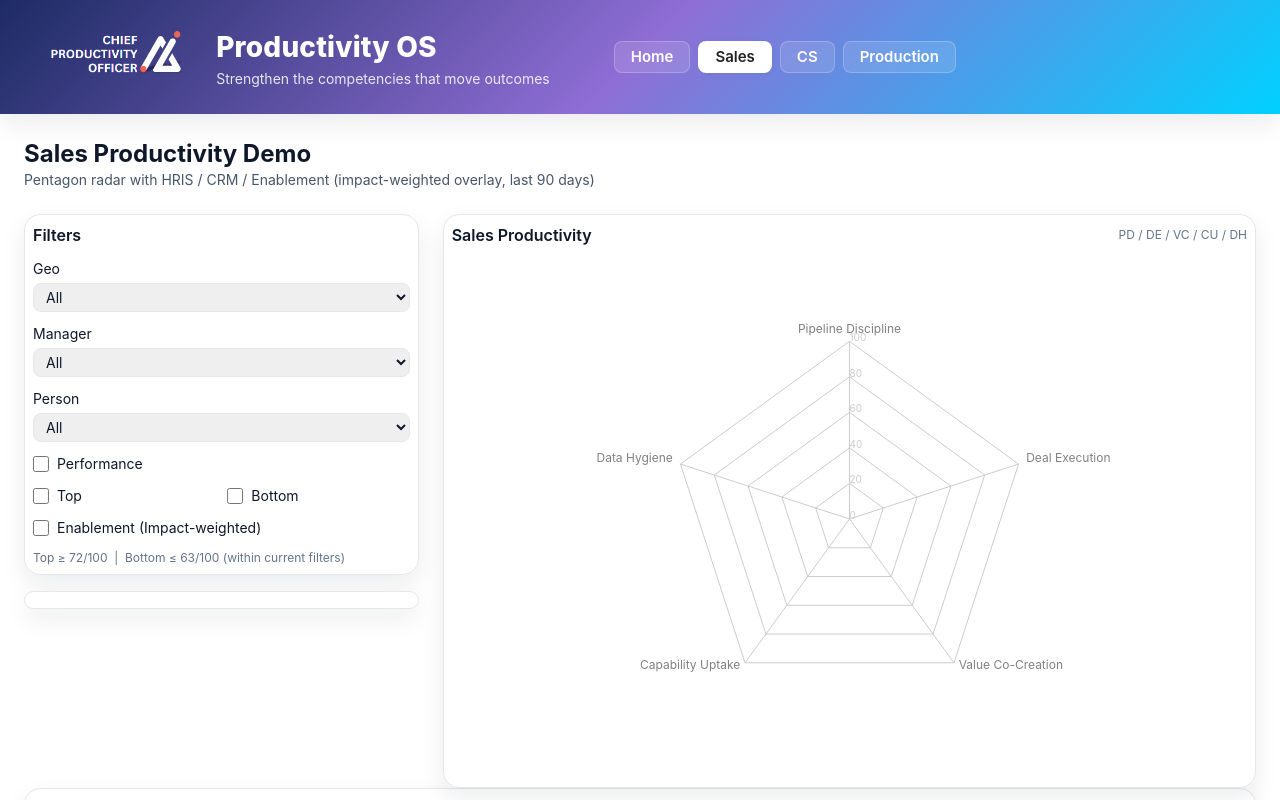
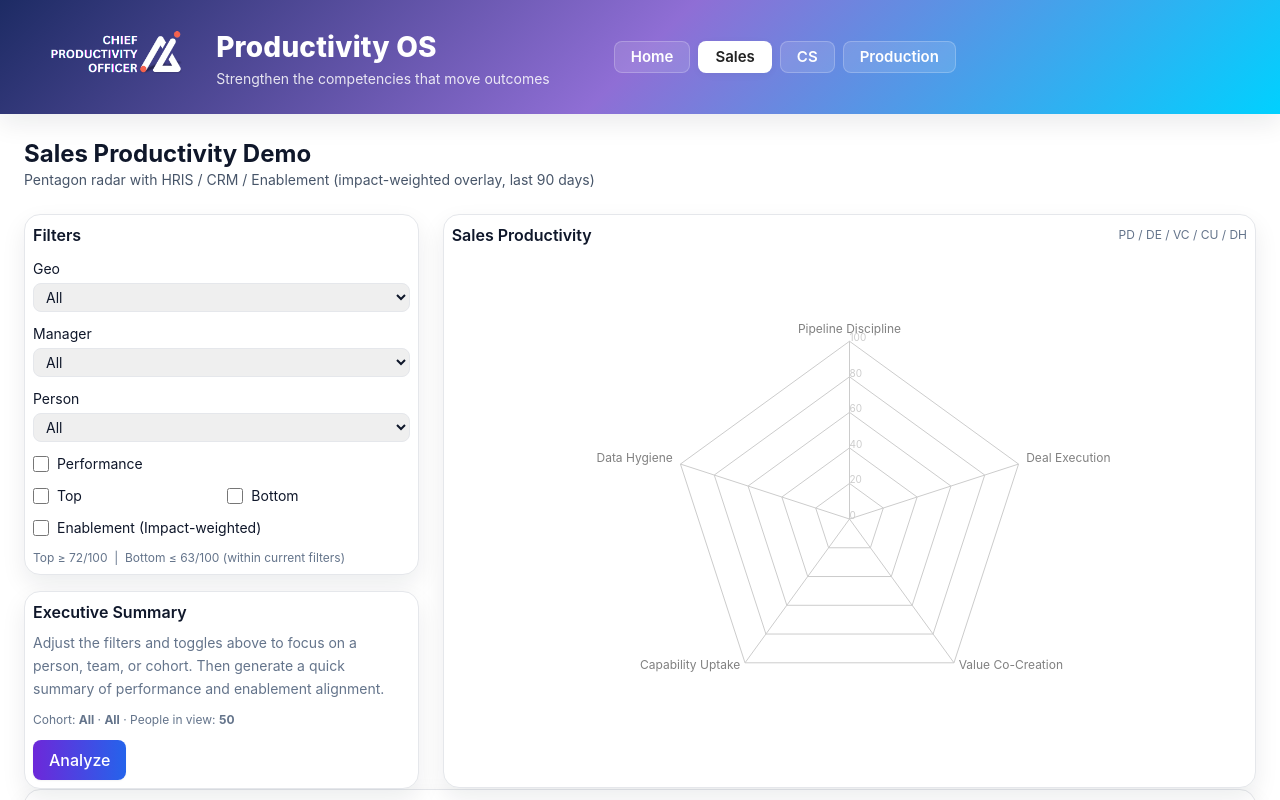
Before and after one commit to ashishvarghese242/sales-productivity-demo, a React (Vite) app: page / in a window 1280 px wide. Shown: the top 800 px of the page. Built offline with nearby package versions, Linux system fonts and the light colour scheme.

Commit message:
Update App.jsx

```diff
--- a/src/App.jsx
+++ b/src/App.jsx
@@ -197,6 +197,11 @@ export default function App() {
   const [showBottom, setShowBottom] = useState(false)
   const [showLRS, setShowLRS] = useState(false)
 
+  // --- Executive Summary state (button-triggered) ---
+  const [summary, setSummary] = useState("")
+  const [summaryLoading, setSummaryLoading] = useState(false)
+  const [isDirty, setIsDirty] = useState(false) // becomes true when filters/toggles change after last run
+
   const managers = useMemo(() => Array.from(new Set(hris.map((h) => h.manager_name))), [hris])
   const geos = useMemo(() => Array.from(new Set(hris.map((h) => h.geo))), [hris])
 
@@ -269,16 +274,31 @@ export default function App() {
     return Math.round(comp || 0)
   }, [selectedScores])
 
-  // ---------- CHART DATA: force numbers (fix polygon vs tooltip mismatch) ----------
-  const chartData = useMemo(() => {
-    return LEVERS.map((l) => ({
-      lever: l,
-      selectedScore: Number.isFinite(+selectedScores[l]) ? +selectedScores[l] : 0,
-      topAvg: topAvgScores && Number.isFinite(+topAvgScores[l]) ? +topAvgScores[l] : undefined,
-      bottomAvg: bottomAvgScores && Number.isFinite(+bottomAvgScores[l]) ? +bottomAvgScores[l] : undefined,
-      lrsOverlay: lrsOverlay && Number.isFinite(+lrsOverlay[l]) ? +lrsOverlay[l] : undefined,
-    }))
-  }, [selectedScores, topAvgScores, bottomAvgScores, lrsOverlay])
+  // Mark summary as stale when user changes cohort or toggles
+  useEffect(() => {
+    setIsDirty(true)
+  }, [geo, manager, personId, showPerformance, showTop, showBottom, showLRS])
+
+  async function runSummary() {
+    try {
+      setSummaryLoading(true)
+      const res = await fetch("/api/summary", {
+        method: "POST",
+        headers: { "Content-Type": "application/json" },
+        body: JSON.stringify({
+          geo, manager, personId,
+          showPerformance, showTop, showBottom, showLRS
+        }),
+      })
+      const data = await res.json()
+      setSummary(data.summary || "")
+      setIsDirty(false)
+    } catch {
+      // keep old summary on error
+    } finally {
+      setSummaryLoading(false)
+    }
+  }
 
   return (
     <>
@@ -295,8 +315,9 @@ export default function App() {
         </header>
 
         <div className="grid grid-cols-1 lg:grid-cols-3 gap-6">
-          {/* LEFT: Filters + Card */}
+          {/* LEFT: Filters + Summary */}
           <div className="lg:col-span-1 space-y-4">
+            {/* Filters */}
             <div className="card">
               <h2 className="font-semibold mb-3">Filters</h2>
               <div className="space-y-3">
@@ -362,10 +383,47 @@ export default function App() {
               </div>
             </div>
 
+            {/* Executive Summary (button-only model) */}
             <div className="card">
-              <div className="text-sm space-y-2">
-                {/* Your summary content lives here; unchanged */}
-                {/* … */}
+              <h3 className="font-semibold mb-2">Executive Summary</h3>
+
+              <div className="text-sm text-slate-700 leading-relaxed">
+                {summary ? (
+                  <p>{summary}</p>
+                ) : (
+                  <p className="text-slate-500">
+                    Adjust the filters and toggles above to focus on a person, team, or cohort.
+                    Then generate a quick summary of performance and enablement alignment.
+                  </p>
+                )}
+              </div>
+
+              <div className="text-xs text-slate-500 mt-3">
+                {personId === "All"
+                  ? <>Cohort: <strong>{geo}</strong> · <strong>{manager}</strong> · People in view: <strong>{filteredPeople.length}</strong></>
+                  : (() => {
+                      const s = selected; if (!s) return null;
+                      return <>Person: <strong>{s.name}</strong> · {s.role_type} · {s.geo} · Manager: {s.manager_name}</>;
+                    })()
+                }
+              </div>
+
+              <div className="mt-3">
+                <button
+                  onClick={runSummary}
+                  disabled={summaryLoading}
+                  className="px-4 py-2 rounded-lg text-white font-medium shadow-sm
+                             disabled:opacity-60 disabled:cursor-not-allowed"
+                  style={{ background: 'linear-gradient(90deg,#6d28d9,#2563eb)' }}
+                >
+                  {summary ? (isDirty ? "Re-analyze" : (summaryLoading ? "Analyzing…" : "Analyze again"))
+                           : (summaryLoading ? "Analyzing…" : "Analyze")}
+                </button>
+                {summary && isDirty && (
+                  <span className="ml-2 text-xs text-amber-600 align-middle">
+                    Filters/toggles changed — summary may be out of date.
+                  </span>
+                )}
               </div>
             </div>
           </div>
@@ -377,9 +435,14 @@ export default function App() {
                 <h2 className="font-semibold">Sales Productivity</h2>
                 <div className="text-xs text-slate-500">PD / DE / VC / CU / DH</div>
               </div>
-
               <RadarPentagon
-                data={chartData}
+                data={LEVERS.map((l) => ({
+                  lever: l,
+                  selectedScore: selectedScores[l] || 0,
+                  topAvg: showTop && topAvgScores ? topAvgScores[l] : undefined,
+                  bottomAvg: showBottom && bottomAvgScores ? bottomAvgScores[l] : undefined,
+                  lrsOverlay: showLRS && lrsOverlay ? lrsOverlay[l] : undefined,
+                }))}
                 showPerformance={showPerformance}
                 showTop={showTop}
                 showBottom={showBottom}
```
